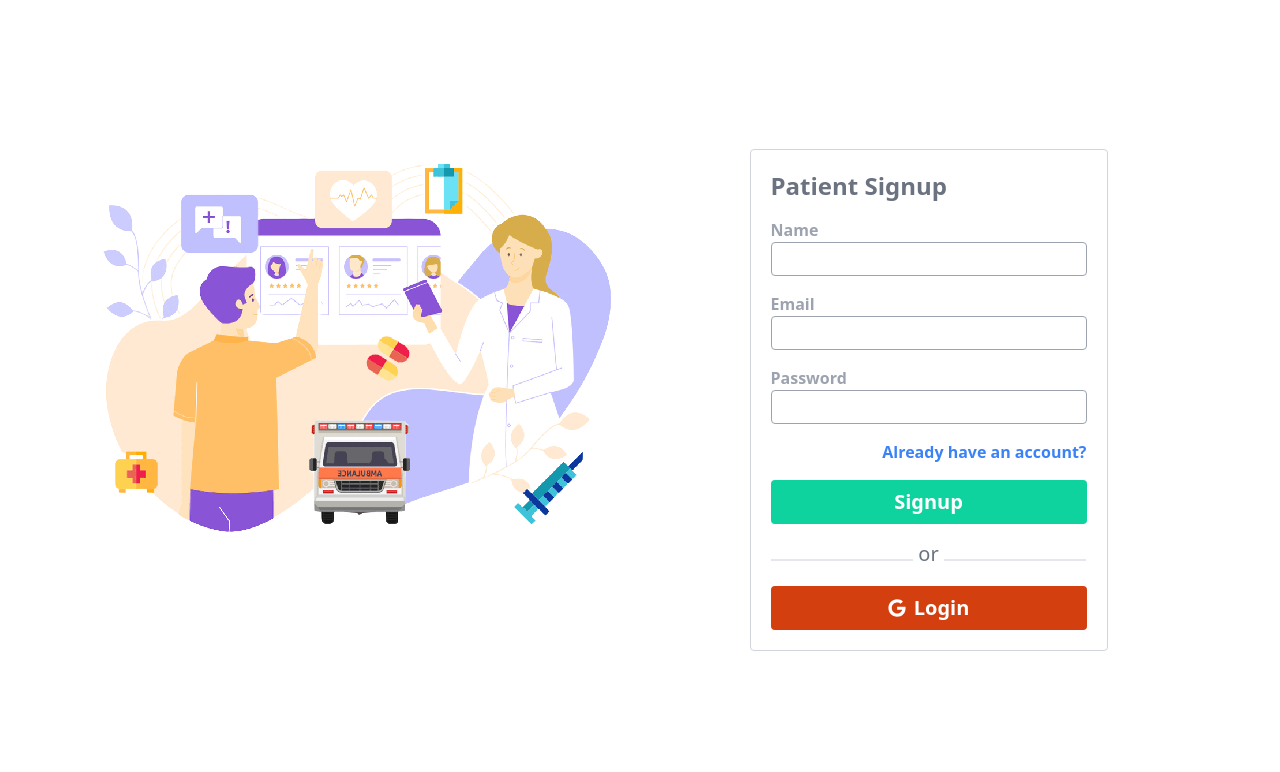
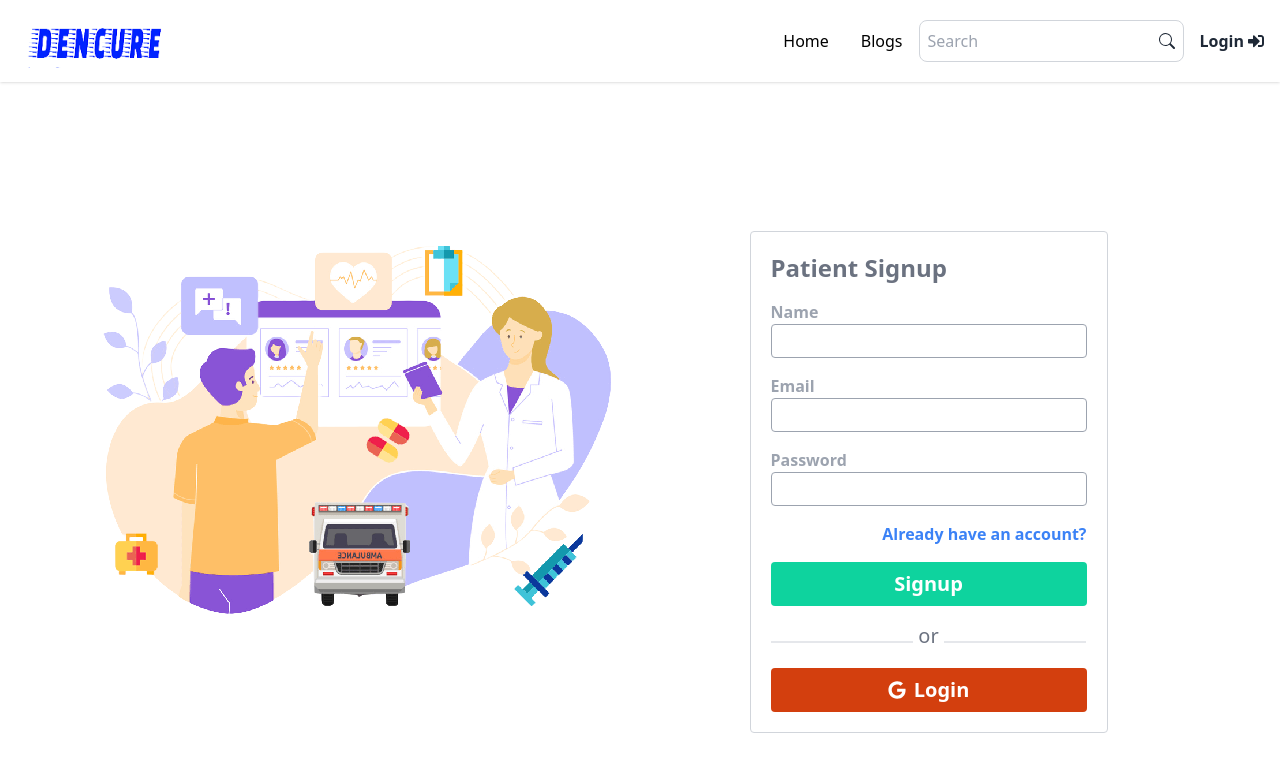
Before and after one commit to JoduMia/Dencure-client, a React (Create React App) app: page /register in a window 1280 px wide. Shown: the top 772 px of the page. Built offline with nearby package versions, Linux system fonts and the light colour scheme; no server answers.

Commit message:
review add added

```diff
--- a/src/Routes/Routes.js
+++ b/src/Routes/Routes.js
@@ -2,6 +2,7 @@ import { createBrowserRouter, createRoutesFromElements, Route } from "react-rout
 import AllServices from "../components/Others/AllServices";
 import Services from "../components/Others/Services";
 import Main from "../layouts/Main/Main";
+import AddReview from "../pages/AddReview";
 import Login from "../pages/Login";
 import Register from "../pages/Register";
 import ServiceDetail from "../pages/ServiceDetail";
@@ -11,6 +12,7 @@ export const routes = createBrowserRouter(createRoutesFromElements(
         <Route index element={<Services />} />
         <Route path="/register" element={<Register />} />
         <Route path="/login" element={<Login />} />
+        <Route path="/review/:id" element={<AddReview />} />
 
         <Route path="/services"
             element={<AllServices />}
--- /dev/null
+++ b/src/components/Shared/Header.js
@@ -0,0 +1,82 @@
+import React, { useContext } from 'react'
+import { Link } from 'react-router-dom';
+import { FaSignInAlt } from 'react-icons/fa'
+import logo from '../../assets/images/logo.png'
+import { BsSearch } from 'react-icons/bs';
+import { AuthContext } from '../../contexts/AuthProvider';
+
+const Header = () => {
+  const { user, logOut } = useContext(AuthContext);
+
+  const signOut = () => {
+    logOut().then(() => {
+      alert(`successfully logged out`)
+    })
+  };
+
+  return (
+    <div className="navbar py-4 shadow">
+      <div className="flex-1 h-[50px]">
+        <Link to='/' className="btn btn-ghost normal-case text-xl">
+          <img src={logo} alt="" className='h-[50px]' />
+        </Link>
+      </div>
+      <div className="flex-none text-black hidden md:block">
+        <ul className="menu menu-horizontal p-0">
+          <li><Link to={'/'}>Home</Link></li>
+          {
+            user &&
+            <div className='flex items-center justify-between'>
+              <li tabIndex="0">
+                <Link to={'/orders'}>Orders </Link>
+              </li>
+              <li tabIndex="0">
+                <Link to={'/service'}>Add service </Link>
+              </li>
+              <li tabIndex="0">
+                <Link to={'/orders'}>My reviews </Link>
+              </li>
+            </div>
+          }
+          <li><Link to={'/blogs'}>Blogs</Link></li>
+        </ul>
+      </div>
+      <div className="flex-none gap-2">
+        <div className="form-control hidden md:block">
+          <div className='flex items-center p-2 border border-gray-300 rounded-lg'>
+            <input type="text" placeholder="Search" className='focus:outline-none bg-white' />
+            <BsSearch />
+          </div>
+        </div>
+        <div>
+          {user ? (
+            <div className="dropdown dropdown-end">
+              <label tabIndex={0} className="btn btn-ghost btn-circle avatar">
+                <div className="w-10 rounded-full">
+                  <img title={user?.displayName} src={user?.photoURL} alt='' />
+                </div>
+              </label>
+              <ul tabIndex={0} className="mt-3 p-2 shadow menu menu-compact dropdown-content bg-base-100 rounded-box w-52">
+                <li>
+                  <Link to='/' className="justify-between">
+                    Profile
+                    <span className="badge">New</span>
+                  </Link>
+                </li>
+                <li><Link to='/'>Settings</Link></li>
+                <li><button onClick={signOut} className='btn btn-sm'>Logout</button></li>
+              </ul>
+            </div>
+          ) : (
+            <div className='flex items-center gap-1 hover:bg-gray-300 p-2 rounded hover:text-[#3431bb] font-semibold duration-300'>
+              <Link to={'login'}>Login</Link>
+              <FaSignInAlt />
+            </div>
+          )}
+        </div>
+      </div>
+    </div>
+  )
+}
+
+export default Header
--- a/src/layouts/Main/Main.js
+++ b/src/layouts/Main/Main.js
@@ -1,10 +1,12 @@
 import React from 'react'
 import { Outlet } from 'react-router-dom'
+import Header from '../../components/Shared/Header'
 
 const Main = () => {
   return (
     <div>
-        <Outlet />
+      <Header />
+      <Outlet />
     </div>
   )
 }
--- /dev/null
+++ b/src/pages/AddReview.js
@@ -0,0 +1,67 @@
+import React from 'react';
+import { useContext } from 'react';
+import { Link, useParams } from 'react-router-dom';
+import review from '../assets/images/review.png'
+import { AuthContext } from '../contexts/AuthProvider';
+
+const AddReview = () => {
+    const {user} = useContext(AuthContext);
+    const {id} = useParams();
+
+const handleSubmit = (e) => {
+    e.preventDefault();
+    const form = e.target;
+    const message = form.message.value;
+    const name = form.name.value;
+    const rating = form.rating.value;
+    form.reset();
+
+    fetch(`http://localhost:4000/addreview/${id}`, {
+        method: 'PATCH',
+        headers: {
+            'content-type': 'application/json'
+        },
+        body: JSON.stringify({id,name,message,rating, email: user?.email, img: user?.photoURL || 'https://cdn.icon-icons.com/icons2/2643/PNG/512/male_boy_person_people_avatar_icon_159358.png'})
+    })
+    .then(res => {
+        console.log(res);
+        return res.json()
+    })
+    .then(data => {
+    })
+};
+
+    return (<div className='flex justify-center items-center md:h-screen'>
+        <div className='grid md:grid-cols-2 md:px-6'>
+            <div>
+                <img src={review} alt="registerPhoto" />
+            </div>
+            <div className='p-5'>
+                <form onSubmit={handleSubmit} className='space-y-4 border border-gray-300 md:w-2/3 mx-auto p-5 rounded'>
+                    <h3 className='text-2xl font-bold text-gray-500'>Your Valuable Reviw</h3>
+                    <div className='flex flex-col'>
+                        <label htmlFor="Name" className='text-gray-400 font-semibold'>Author Name</label>
+                        <input type="text" name='name' className='bg-white border border-gray-400 py-1 px-3 text-gray-800 focus:outline-none rounded' required />
+                    </div>
+
+                    <div className='flex flex-col'>
+                        <label htmlFor="Name" className='text-gray-400 font-semibold'>Ratings</label>
+                        <input type="number" max={'5'} min="0" name='rating' className='bg-white border border-gray-400 py-1 px-3 text-gray-800 focus:outline-none rounded' required />
+                    </div>
+
+                    <div className='flex flex-col'>
+                        <label htmlFor="Name" className='text-gray-400 font-semibold'>Review</label>
+                        <textarea type="text" name='message' className='bg-white border border-gray-400 py-1 px-3 text-gray-800 focus:outline-none rounded' required />
+                    </div>
+
+                    <input type='submit' value={'Review Us'} className='bg-[#0ed39e] w-full rounded py-2 font-semibold text-xl text-white hover:bg-[#09e5ab] duration-300' />
+
+                    <Link to={`/services/${id}`} className='text-blue-600 font-semibold py-2 block hover:text-[#09e5ab] text-right'>Back to Review page</Link>
+                </form>
+            </div>
+        </div>
+    </div>
+    )
+}
+
+export default AddReview
--- a/src/pages/ServiceDetail.js
+++ b/src/pages/ServiceDetail.js
@@ -6,7 +6,7 @@ import Ratings from '../components/Others/Ratings';
 import Reviews from '../components/Others/Review/Reviews';
 
 const ServiceDetail = () => {
-    const { title, price, ratings, desc, photo, reviews } = useLoaderData();
+    const { _id,title, price, ratings, desc, photo, reviews } = useLoaderData();
     return (
         <div className='container mx-auto md:px-8 py-14'>
             <div className='p-3 rounded border border-gray-50 shadow md:w-1/2 mx-auto'>
@@ -37,7 +37,7 @@ const ServiceDetail = () => {
             </div>
 
             <div className='text-center py-10'>
-                <Link to={'/review'}><button className='btn btn-primary'>Add Your review</button></Link>
+                <Link to={`/review/${_id}`}><button className='btn btn-primary'>Add Your review</button></Link>
             </div>
         </div>
     )
```
Also changed, not shown: src/pages/Login.js (+0 -18 lines), src/pages/Register.js (+0 -16 lines), src/assets/images/review.png (added).
